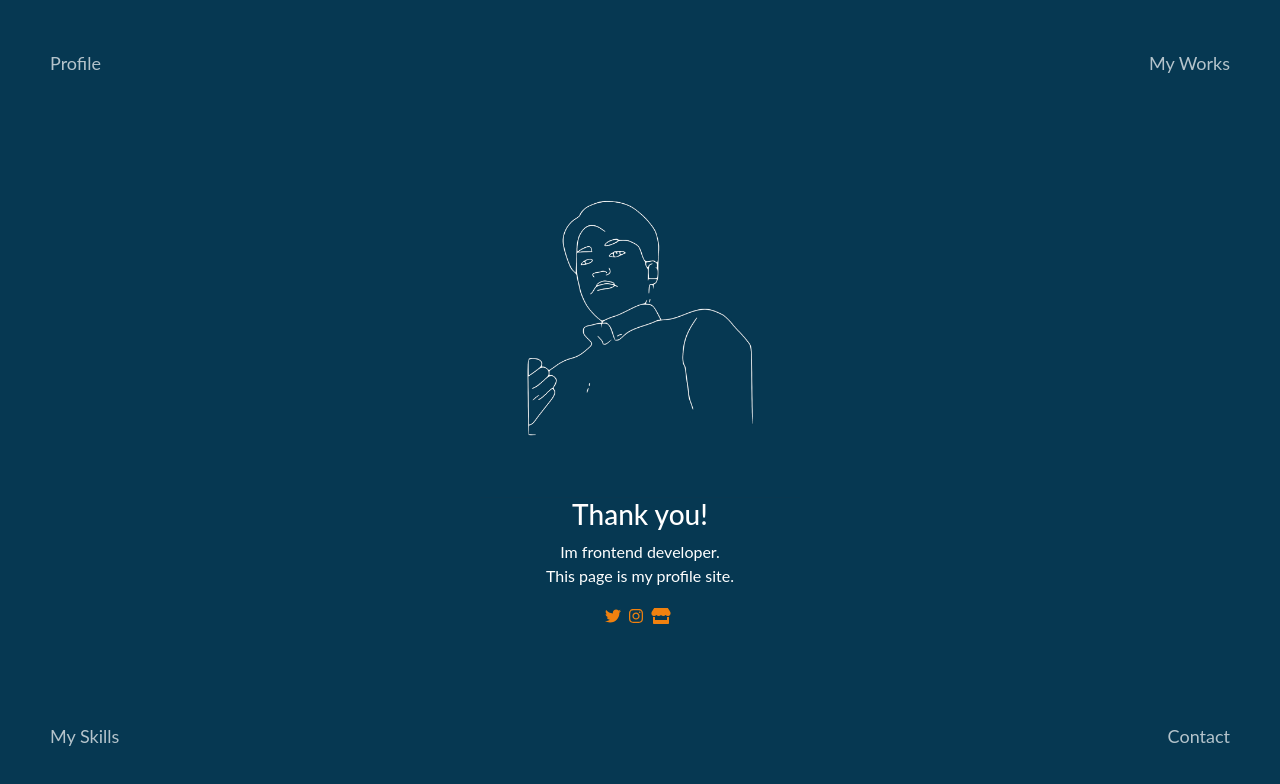
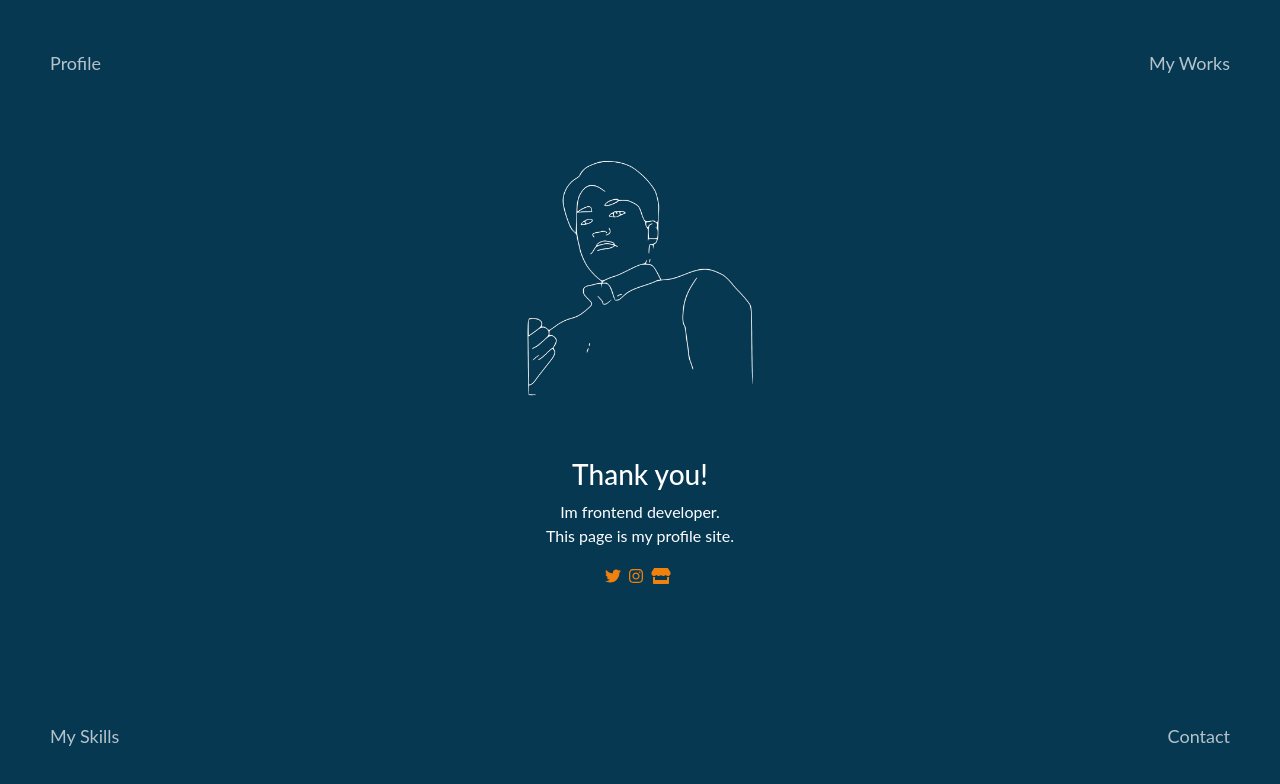
Before and after one commit to masayan1126/profsite, a Next.js app: page / in a window 1280 px wide. Shown: the top 784 px of the page. Built offline with nearby package versions, Linux system fonts and the light colour scheme.

Commit message:
トップ画面のレイアウトを修正

```diff
--- a/pages/index.js
+++ b/pages/index.js
@@ -12,7 +12,7 @@ export default function Home() {
       <Head>
         <title>home</title>
       </Head>
-      <Container className="h-100 w-75 mx-auto">
+      <Container className="h-100 w-100 mx-auto">
       <section id="top" className="h-10">
         <Link href="/profile/my-profile">
           <a className="upper-left">Profile</a>
@@ -21,9 +21,9 @@ export default function Home() {
           <a className="upper-right">My Works</a>
         </Link>
       </section>
-        <section id="center" className="h-75 line-height-700">
+        <section id="center" className="h-75 line-height-700 mt-2">
           <Row className="">
-            <Col className="col-12 mt-5 text-center">
+            <Col className="col-12 text-center">
               <img src="/my-image.jpg" alt="私の画像" />
             </Col>
               <Col className="col-12 line-height-350 text-center">
```
